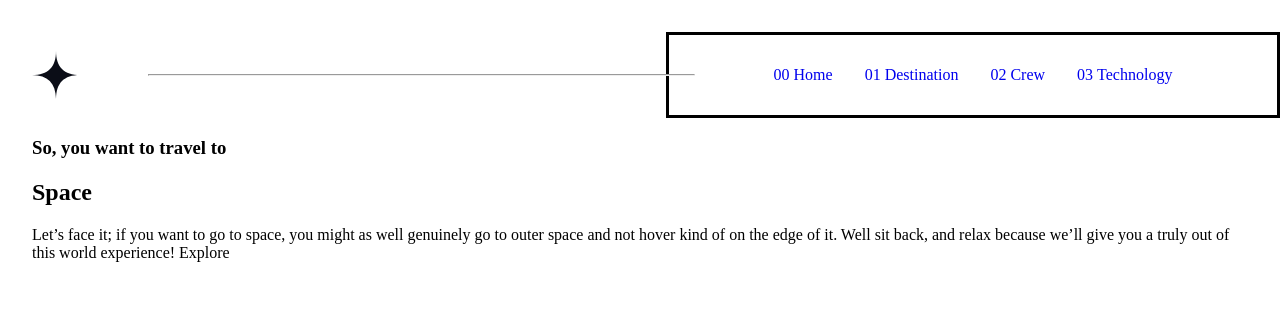
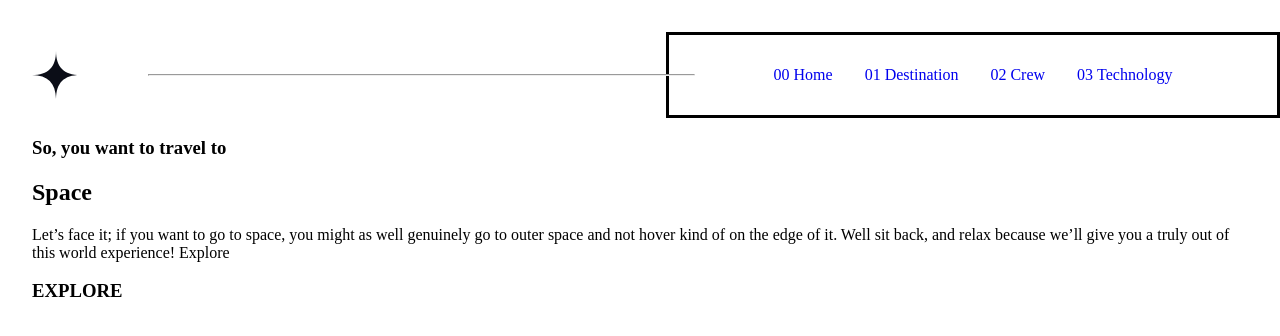
Before and after one commit to roc2246/space-exlopration_fem, a SvelteKit app: page / in a window 1280 px wide. Shown: the top 336 px of the page. Built offline with nearby package versions, Linux system fonts and the light colour scheme.

Commit message:
Added explore element and further condensced toggle variable

```diff
--- a/src/lib/Nav.svelte
+++ b/src/lib/Nav.svelte
@@ -1,10 +1,10 @@
 <script>
-	let toggleSrc = 'icon-hamburger';
+	let toggleSrc = 'hamburger';
 </script>
 
 <nav class="nav">
 	<div class="nav__mobile-toggle">
-		<img src="./assets/shared/{toggleSrc}.svg" alt="mobile-toggle" />
+		<img src="./assets/shared/icon-{toggleSrc}.svg" alt="mobile-toggle" />
 	</div>
 	<a data-sveltekit-prefetch href="/" class="nav__link">
 		<span class="nav__link--no">00&nbsp;</span>
--- a/src/routes/+page.svelte
+++ b/src/routes/+page.svelte
@@ -2,7 +2,7 @@
 	import TopRow from '../lib/TopRow.svelte';
 </script>
 
-<section class="page-container"  id="home-container">
+<section class="page-container" id="home-container">
 	<TopRow />
 	<main class="home-content">
 		<div class="home-content__heading">
@@ -14,9 +14,11 @@
 			not hover kind of on the edge of it. Well sit back, and relax because we’ll give you a truly
 			out of this world experience! Explore
 		</p>
+		<div class="home-content__explore">
+			<h3 class="home-content__explore--text">EXPLORE</h3>
+		</div>
 	</main>
 </section>
 
 <style lang="scss">
-
 </style>
```
